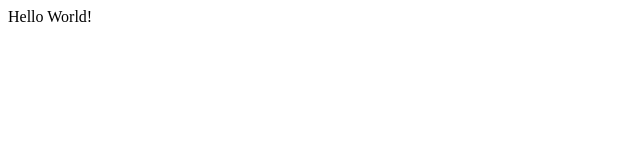
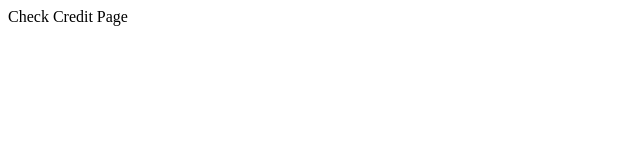
Before and after one commit to EnriqueDev/credit-cards-code-challenge, a React (Vite) app: page / in a window 1280 px wide. Shown: the top 160 px of the page, without its empty margins (0-640 px from the left). Built offline with nearby package versions, Linux system fonts and the light colour scheme.

Commit message:
navigation setup: (read more) - Moved the basic App component to the root level. - Added CheckCredit screen - Setted up BrowserHistory navigation. - Added routes.ts to store the route names.

```diff
--- /dev/null
+++ b/src/App.tsx
@@ -0,0 +1,15 @@
+import * as React from 'react'
+import { Router, Route } from 'react-router-dom'
+import { browserHistory } from './router/browserHistory'
+import CheckCredit from './modules/CheckCredit'
+import { checkCredit } from './router/routes'
+
+const App: React.FC = () => {
+  return (
+    <Router history={browserHistory}>
+      <Route component={CheckCredit} exact path={checkCredit} />
+    </Router>
+  )
+}
+
+export default App
--- a/src/app/App.tsx
+++ /dev/null
@@ -1,7 +0,0 @@
-import * as React from 'react'
-
-const App: React.FC = () => {
-  return <div>Hello World!</div>
-}
-
-export default App
--- a/src/index.tsx
+++ b/src/index.tsx
@@ -1,6 +1,6 @@
 import * as React from 'react'
 import * as ReactDOM from 'react-dom'
-import App from './app/App'
+import App from './App'
 
 const appContainer = document.getElementById('root')
 ReactDOM.render(<App />, appContainer)
--- /dev/null
+++ b/src/modules/CheckCredit/CheckCredit.tsx
@@ -0,0 +1,5 @@
+import * as React from 'react'
+
+export const CheckCredit: React.FC = () => {
+  return <div>Check Credit Page</div>
+}
--- /dev/null
+++ b/src/modules/CheckCredit/index.ts
@@ -0,0 +1 @@
+export { CheckCredit as default } from './CheckCredit'
--- /dev/null
+++ b/src/router/browserHistory.ts
@@ -0,0 +1,3 @@
+import { createBrowserHistory } from 'history'
+
+export const browserHistory = createBrowserHistory()
--- /dev/null
+++ b/src/router/routes.ts
@@ -0,0 +1 @@
+export const checkCredit = '/'
```
